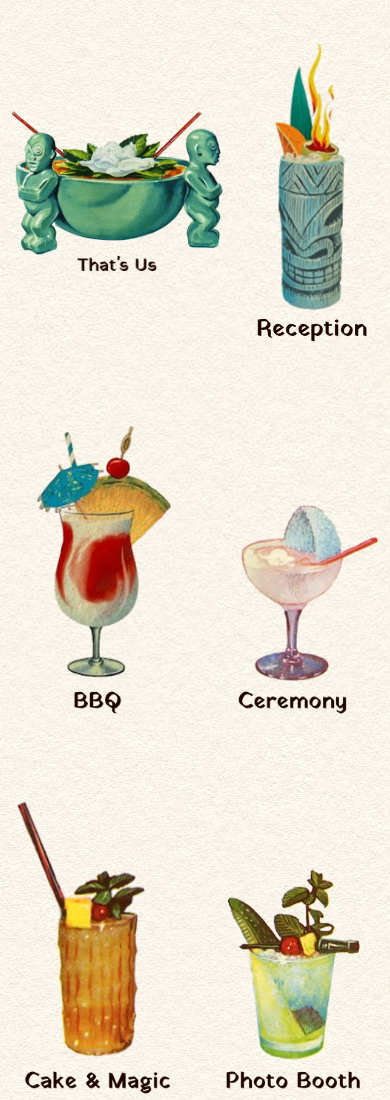
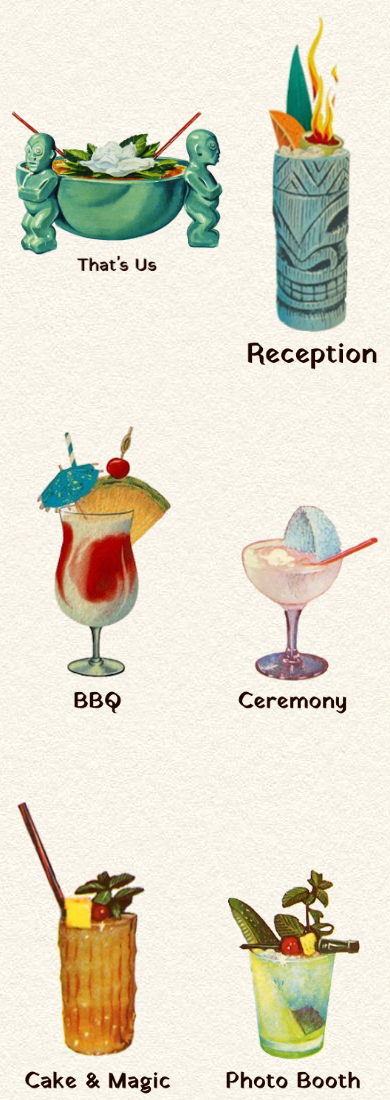
Before and after one commit to em13914/august-23-2024, a website: page index.html in a window 390 px wide. Shown: the top 1100 px of the page. Drawn offline with Linux system fonts and the light colour scheme; a web font is replaced by a local one.

Commit message:
Update style.css

```diff
--- a/css/style.css
+++ b/css/style.css
@@ -222,7 +222,7 @@ img {
     padding-top: 4%;
   }
   #reception {
-    max-width: 85%;
+    max-width: 70%;
   }
 }
 
@@ -251,6 +251,6 @@ img {
     padding-bottom: 6%;
   }
   #reception {
-    max-width: 70%;
+    max-width: 90%;
   }
 }
```
